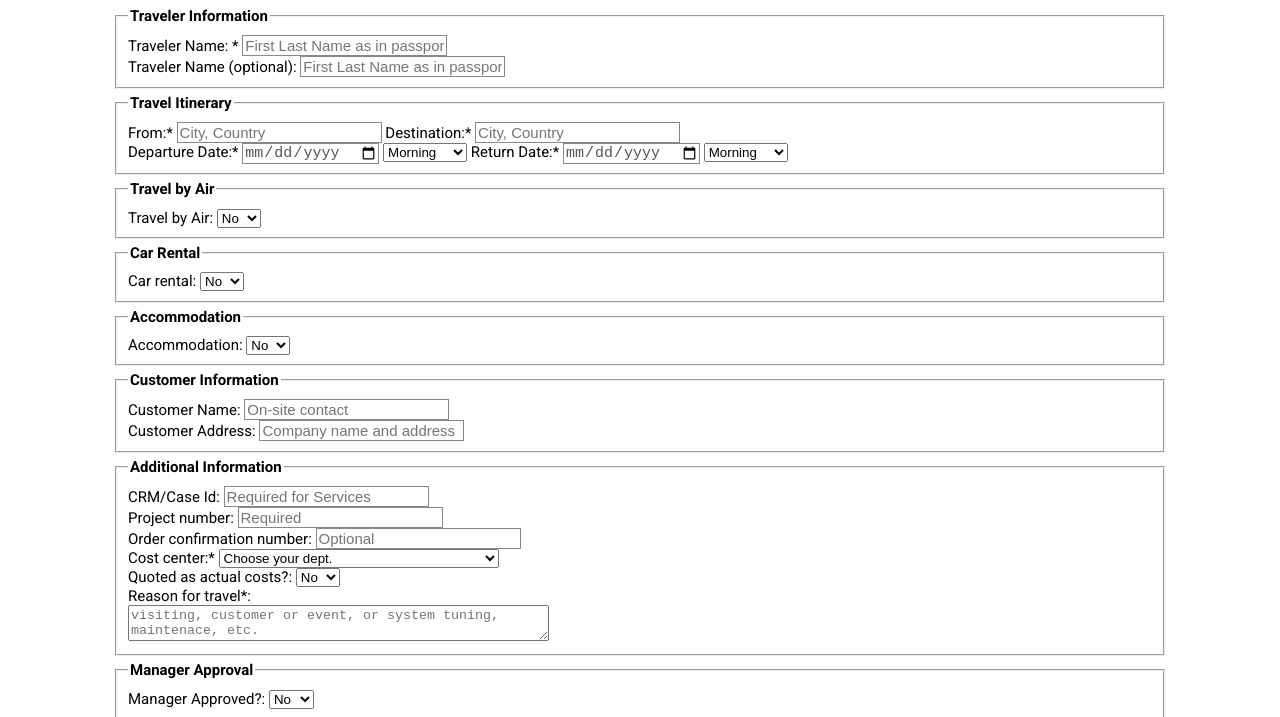
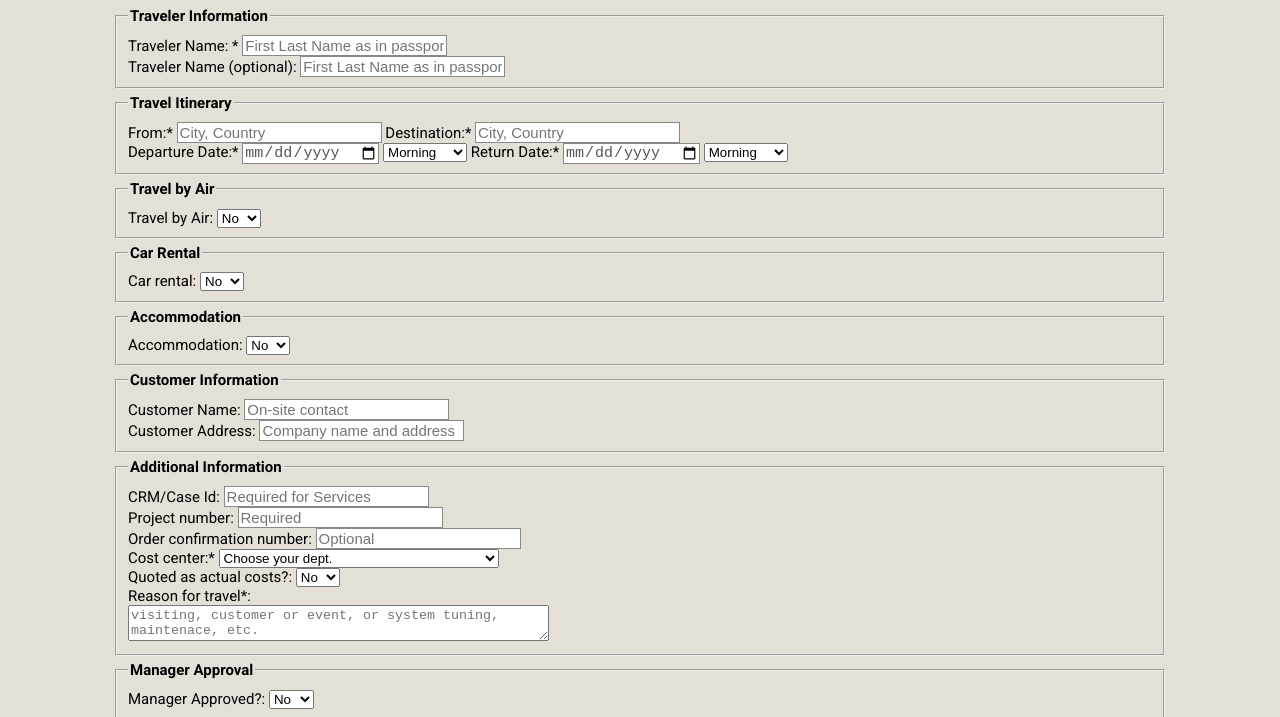
Before and after one commit to AkmalWeb/TravelInquiryForm, a plain HTML site: page Index.html in a window 1280 px wide. Shown: the part 63-780 px from the top of the page. Drawn offline with Linux system fonts and the light colour scheme.

Commit message:
Update style.css
body {
  background-color: #E5E0D7;
}

```diff
--- a/style.css
+++ b/style.css
@@ -75,3 +75,6 @@ button:hover {
   cursor: pointer;
   transition: background-color 0.3s;
 }
+body {
+  background-color: #E5E0D7;
+}
```
